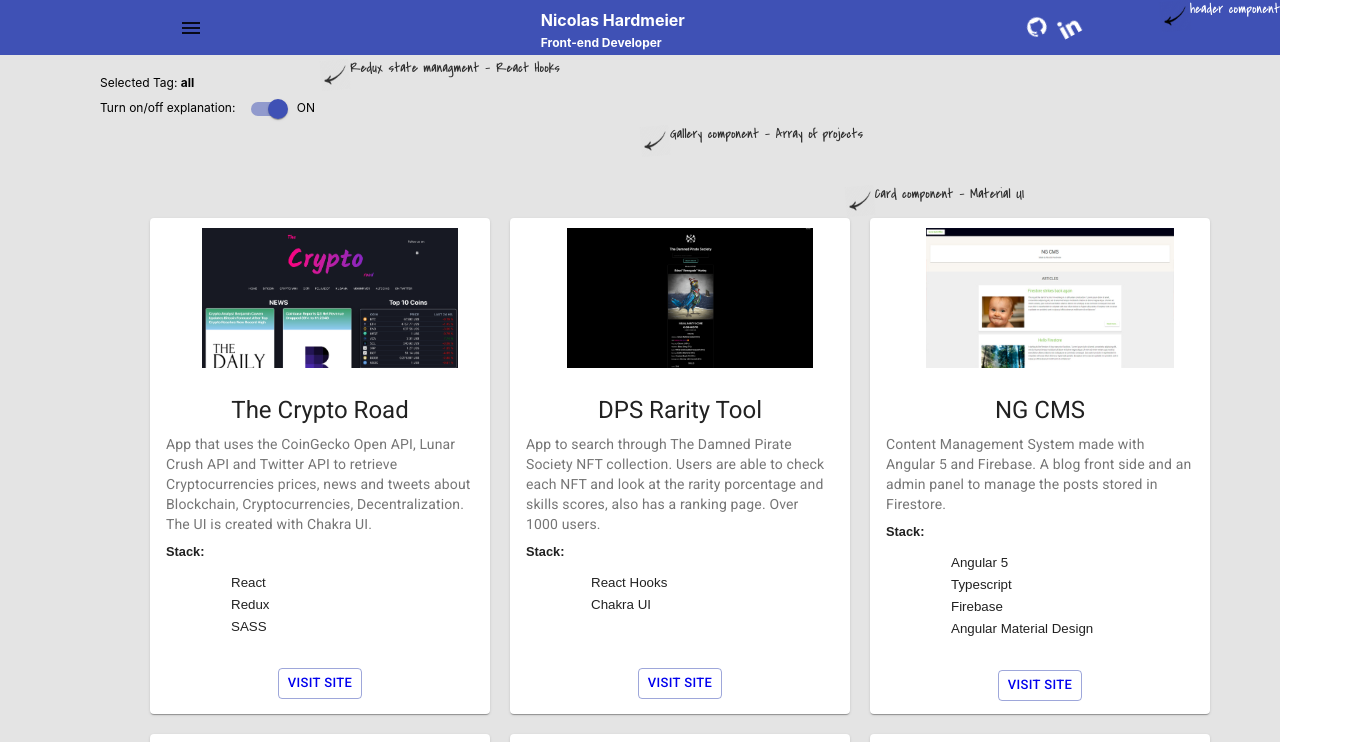
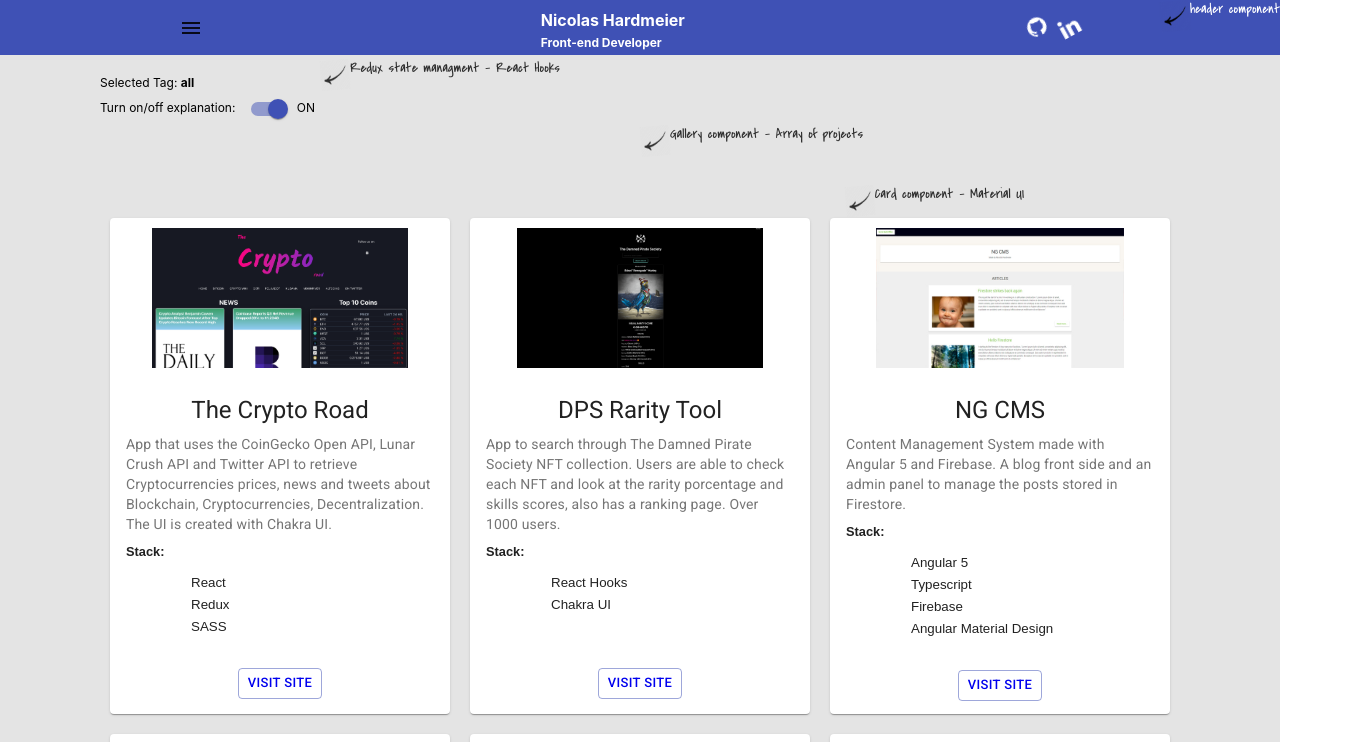
Before and after one commit to rodacode/reactPortfolio, a React (Create React App) app: page / in a window 1280 px wide. Shown: the top 742 px of the page, 1360 px wide, since content can reach past the window. Built offline with nearby package versions, Linux system fonts and the light colour scheme; some icons are missing.

Commit message:
styles fixes

```diff
--- a/src/App.scss
+++ b/src/App.scss
@@ -2,6 +2,9 @@
 .container {
   padding: 0;
   background-color: rgb(228, 228, 228);
+  width:100%;
+  height:100%;
+  position: absolute;
 }
 .explanation {
   font-family: "Covered By Your Grace", cursive;
--- a/src/components/card/projectCard.scss
+++ b/src/components/card/projectCard.scss
@@ -4,7 +4,7 @@ a {
 
 .MuiCardMedia-img {
     object-fit: contain !important;
-    margin: 10px;
+    margin: 10px auto;
 }
 
 .MuiTypography-h5 {
--- a/src/components/gallery/gallery.scss
+++ b/src/components/gallery/gallery.scss
@@ -1,14 +1,12 @@
 .gallery__container {
-    width:100%;
     display: flex;
     flex-wrap: wrap;
-    flex-direction: column;
     justify-content: center;
-    padding: 0 40px;
 }
 
 @media (min-width: 1024px) {
     .gallery__container {
         flex-direction: row;
+        padding: 0 40px;
     }
 }
--- a/src/views/home/Home.js
+++ b/src/views/home/Home.js
@@ -13,7 +13,7 @@ const Home = () => {
 
     const dispatch = useDispatch();
     return (
-        <div className="home__container container">
+        <div className="home__container">
             <Header />
             <div className="explanation-switch">
                 <div> Selected Tag: <strong>{selectedTag}</strong></div>
```
